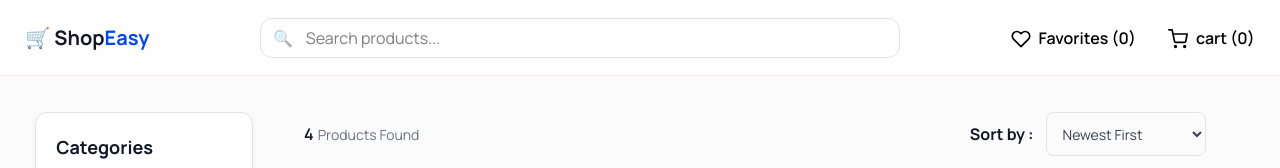
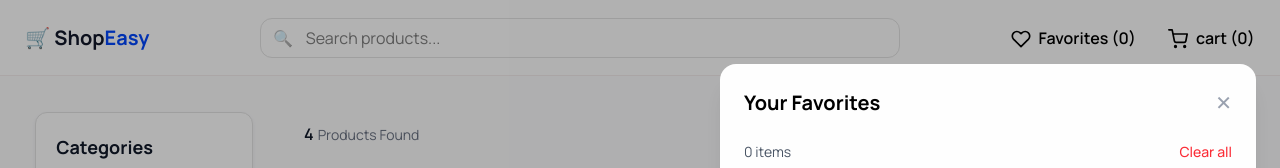
Before and after one commit to mountaciraitlahsen/e-commerce-spring-boot-test, a React (Vite) app: page /favorites in a window 1280 px wide. Shown: the top 168 px of the page. Built offline with nearby package versions, Linux system fonts and the light colour scheme.

Commit message:
refactor: routing to favorites and cart

```diff
--- a/package.json
+++ b/package.json
@@ -12,7 +12,8 @@
   },
   "dependencies": {
     "react": "^19.2.7",
-    "react-dom": "^19.2.7"
+    "react-dom": "^19.2.7",
+    "react-router-dom": "^7.18.1"
   },
   "devDependencies": {
     "@eslint/js": "^10.0.1",
--- a/src/component/cart.jsx
+++ b/src/component/cart.jsx
@@ -1,12 +1,9 @@
-import { useEffect, useState } from "react";
-import { products } from "../products";
-import { StrictMode } from "react";
-import { createRoot } from "react-dom/client";
+import { Link } from "react-router-dom";
 import cartIcon from "../assets/shopping-cart.svg";
 export default function Cart({ counterCart, setCartModal }) {
   return (
     <>
-      <button className="cart cursor-pointer text-base" onClick={() => setCartModal(true)}>
+      <Link to="/cart" className="cart cursor-pointer text-base">
         <img
           src={cartIcon}
           alt=""
@@ -15,7 +12,7 @@ export default function Cart({ counterCart, setCartModal }) {
         <span className="pl-1">
           cart (<span>{counterCart}</span>)
         </span>
-      </button>
+      </Link>
     </>
   );
 }
--- a/src/component/cartModal.jsx
+++ b/src/component/cartModal.jsx
@@ -1,10 +1,11 @@
+import { useNavigate } from "react-router-dom";
 export default function CartModal({
   counterCart,
-  setCartModal,
   CartIds,
   setCartId,
   Products,
 }) {
+  const navigate = useNavigate();
   function increaseQuantity(id) {
     const item = CartIds.find((current) => current.id === id);
     const product = Products.find((current) => current.id === id);
@@ -40,7 +41,9 @@ export default function CartModal({
     <>
       <div
         className="fixed inset-0 flex items-center justify-end bg-black/30 z-50"
-        onClick={() => setCartModal(false)}
+        onClick={() => {
+          navigate("/");
+        }}
       >
         <div
           className="bg-[#FEFEFE] w-[33.5rem] h-[43rem] mt-4 mr-6 rounded-2xl shadow-xl p-6 "
@@ -50,7 +53,9 @@ export default function CartModal({
             <h2 className="text-xl font-bold">Your Cart</h2>
             <button
               className="text-gray-400 hover:text-black cursor-pointer"
-              onClick={() => setCartModal(false)}
+              onClick={() => {
+                navigate("/");
+              }}
             >
               ✕
             </button>
--- a/src/component/favorite.jsx
+++ b/src/component/favorite.jsx
@@ -1,10 +1,10 @@
+import { Link } from "react-router-dom";
 import heartIcon from "../assets/heart.svg";
-export default function Favorite({ counterFavorite, setFavoriteModal }) {
+export default function Favorite({ counterFavorite }) {
   return (
     <>
-      <button
+      <Link to="/favorites"
         className="favorite cursor-pointer text-base"
-        onClick={() => setFavoriteModal(true)}
       >
         <img
           src={heartIcon}
@@ -14,7 +14,7 @@ export default function Favorite({ counterFavorite, setFavoriteModal }) {
         <span className="pl-1">
           Favorites (<span>{counterFavorite}</span>)
         </span>
-      </button>
+      </Link>
     </>
   );
 }
--- a/src/component/favoriteModal.jsx
+++ b/src/component/favoriteModal.jsx
@@ -1,15 +1,18 @@
+import { useNavigate } from "react-router-dom";
 export default function FavoriteModal({
   counterFavorite,
-  setFavoriteModal,
   FavoriteIds,
   setFavId,
   Products,
 }) {
+  const navigate = useNavigate();
   return (
     <>
       <div
         className="fixed inset-0 flex items-center justify-end bg-black/30 z-50"
-        onClick={() => setFavoriteModal(false)}
+        onClick={() => {
+          navigate("/");
+        }}
       >
         <div
           className="bg-[#FEFEFE] w-[33.5rem] h-[43rem] mt-4 mr-6 rounded-2xl shadow-xl p-6 "
@@ -19,7 +22,9 @@ export default function FavoriteModal({
             <h2 className="text-xl font-bold">Your Favorites</h2>
             <button
               className="text-gray-400 hover:text-black cursor-pointer"
-              onClick={() => setFavoriteModal(false)}
+              onClick={() => {
+                navigate("/");
+              }}
             >
               ✕
             </button>
@@ -61,7 +66,7 @@ export default function FavoriteModal({
                     <button
                       className="self-start mt-1 cursor-pointer"
                       onClick={() =>
-                        setFavId(FavoriteIds.filter((id) => (id !== p.id)))
+                        setFavId(FavoriteIds.filter((id) => id !== p.id))
                       }
                     >
                       <svg
--- a/src/component/header.jsx
+++ b/src/component/header.jsx
@@ -1,4 +1,3 @@
-// import { React } from "react";
 import SearchBar from "./searchBar";
 import Favorite from "./favorite";
 import Cart from "./cart";
@@ -7,8 +6,6 @@ export default function Header({
   setSearch,
   counterFavorite,
   counterCart,
-  setFavoriteModal,
-  setCartModal,
 }) {
   return (
     <>
@@ -18,12 +15,8 @@ export default function Header({
       </h3>
       <SearchBar search={search} setSearch={setSearch} />
       <div className="flex gap-8 font-semibold">
-        <Favorite
-          counterFavorite={counterFavorite}
-          setFavoriteModal={setFavoriteModal}
-        />
-        <Cart counterCart={counterCart}
-        setCartModal={setCartModal}/>
+        <Favorite counterFavorite={counterFavorite} />
+        <Cart counterCart={counterCart} />
       </div>
     </>
   );
--- a/src/main.jsx
+++ b/src/main.jsx
@@ -1,6 +1,7 @@
 import "./styles.css";
+import { createRoot } from "react-dom/client";
 import { StrictMode, useState, useEffect } from "react";
-import { createRoot } from "react-dom/client";
+import { BrowserRouter, Routes, Route, Link } from "react-router-dom";
 import Counter from "./component/favoriteCounter";
 import Header from "./component/header";
 import SideBar from "./component/sideBar";
@@ -15,13 +16,12 @@ function App() {
   const [Products, setProducts] = useState(products);
   const [FavoriteIds, setFavId] = useState([]);
   const [CartIds, setCartId] = useState([]);
-  const [favoriteModal, setFavoriteModal] = useState(false);
-  const [cartModal, setCartModal] = useState(false);
-  const [sorting, setSorting] = useState('Newest');
+  const [sorting, setSorting] = useState("Newest");
   const counterFavorite = FavoriteIds.length;
   const counterCart = CartIds.reduce((total, p) => total + p.quantity, 0);
   return (
     <>
+      <BrowserRouter>
         <header
           className="flex justify-around items-center gap-x-15 text-[20px] h-19 bg-[#FEFEFE] border-b shadow-[0_2px_4px_0px_rgba(0,0,0,0.05)] border-b-[#f4eded]"
           id="header"
@@ -31,27 +31,31 @@ function App() {
             setSearch={setSearch}
             counterFavorite={counterFavorite}
             counterCart={counterCart}
-          setFavoriteModal={setFavoriteModal}
-          setCartModal={setCartModal}
           />
-        {favoriteModal && (
+          <Routes>
+            <Route
+              path="favorites"
+              element={
                 <FavoriteModal
                   counterFavorite={counterFavorite}
-            setFavoriteModal={setFavoriteModal}
                   FavoriteIds={FavoriteIds}
                   setFavId={setFavId}
                   Products={Products}
                 ></FavoriteModal>
-        )}
-        {cartModal && (
+              }
+            ></Route>
+            <Route
+              path="cart"
+              element={
                 <CartModal
                   counterCart={counterCart}
-            setCartModal={setCartModal}
                   CartIds={CartIds}
                   setCartId={setCartId}
                   Products={Products}
                 ></CartModal>
-        )}
+              }
+            ></Route>
+          </Routes>
         </header>
         <main
           className="grid bg-[#FBFBFC] grid-cols-[20%_80%] flex-1 overflow-hidden"
@@ -70,7 +74,12 @@ function App() {
               id="main__header"
               className="w-full items-center flex justify-between"
             >
-            <ThirdHeader Category={Category} Products={Products} search={search} setSorting={setSorting} />
+              <ThirdHeader
+                Category={Category}
+                Products={Products}
+                search={search}
+                setSorting={setSorting}
+              />
             </div>
             <div
               className="grid grid-cols-4 h-[83%] overflow-x-hidden  -ml-7 px-4"
@@ -90,6 +99,7 @@ function App() {
             </div>
           </div>
         </main>
+      </BrowserRouter>
     </>
   );
 }
```
Also changed, not shown: 1 other file (tests, documents, lock files or other folders). Lines whose indentation alone changed are shown as unchanged.
